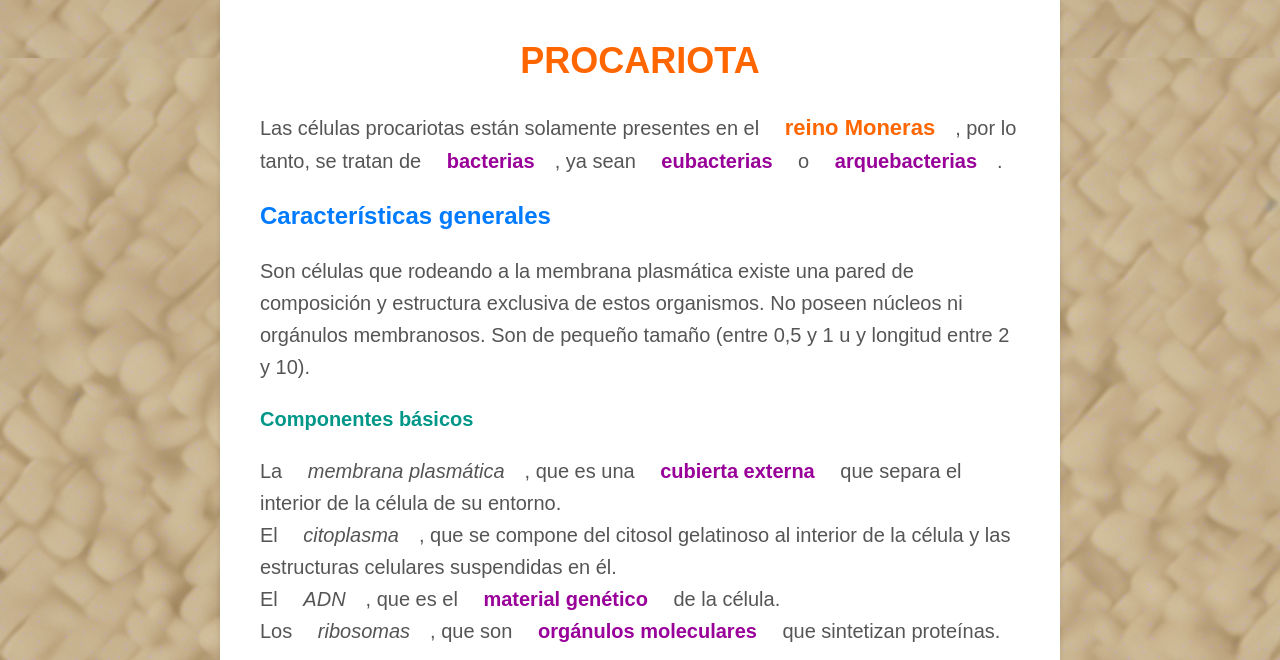
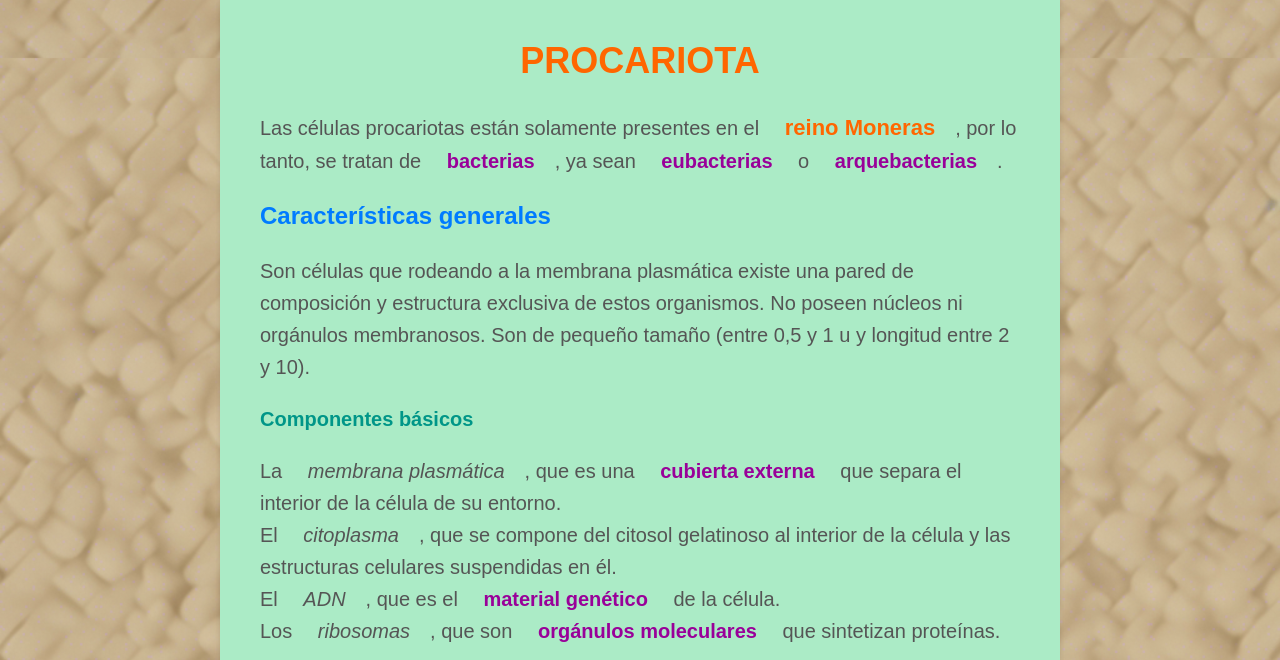
Before and after one commit to Violetajorrol/sitioweb, a plain HTML site: page index.html in a window 1280 px wide. Shown: the part 1242-1902 px from the top of the page. Drawn offline with Linux system fonts and the light colour scheme; files that its build step writes are made by us from their sources.

Commit message:
Update estilo.css

```diff
--- a/css/estilo.css
+++ b/css/estilo.css
@@ -56,16 +56,16 @@ a:active {
 	width: fit-content;
 	padding: 20px;
 	border: 5px dotted #c82828;
+	background-color: #abebc6;
 }
  .container1 {
             max-width: 800px;
             margin: 20px auto;
             padding: 20px;
-            background-color: #fff;
+            background-color: #abebc6;
             border-radius: 8px;
             box-shadow: 0 2px 5px rgba(0, 0, 0, 0.1);
         }
-
 .container {
     max-width: 800px;
     margin: 0 auto;
```
